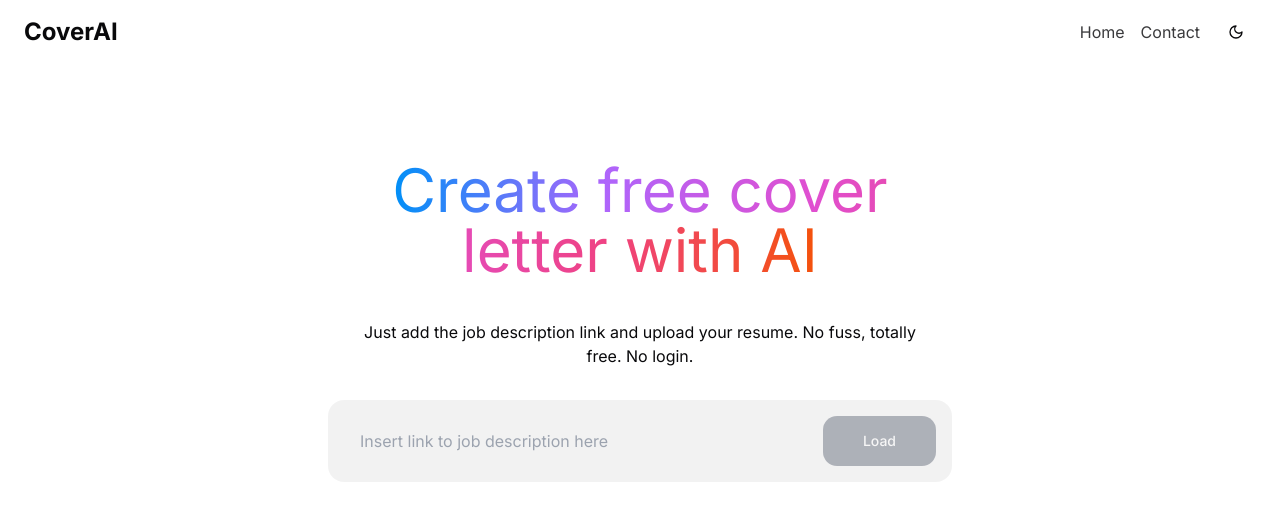
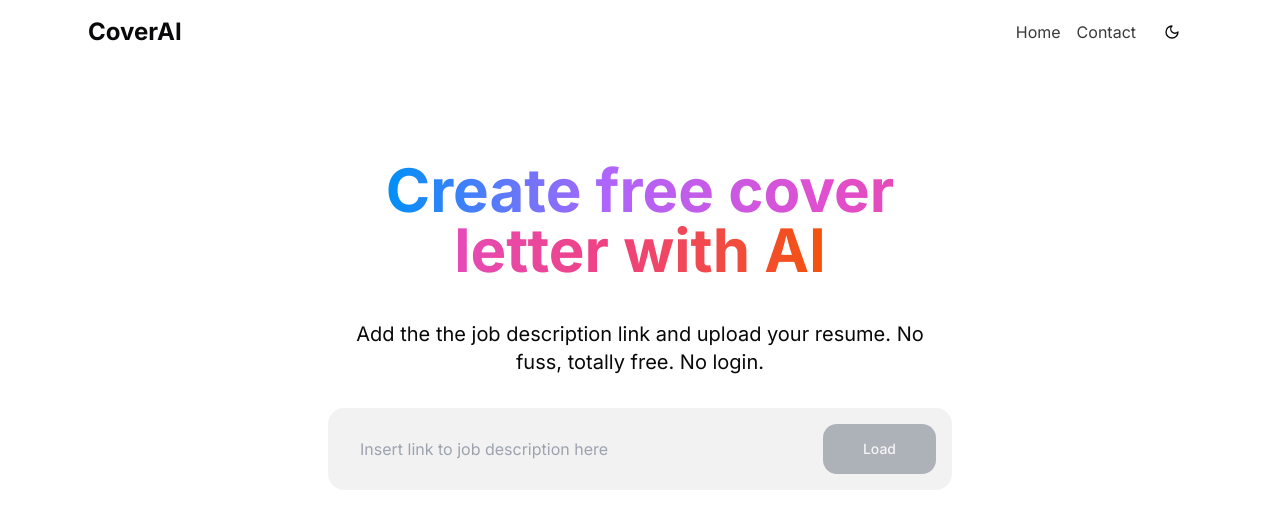
Before and after one commit to Oslotom/cover-letter-crafty, a React (Vite) app: page / in a window 1280 px wide. Shown: the top 528 px of the page. Built offline with nearby package versions, Linux system fonts and the light colour scheme; what @huggingface/inference would draw is missing.

Commit message:
asdfasdf

```diff
--- a/src/components/Header.tsx
+++ b/src/components/Header.tsx
@@ -8,7 +8,7 @@ export const Header = () => {
 
   return (
     <header className="fixed top-0 left-0 right-0 z-50 bg-transparent">
-      <div className="container mx-auto flex items-center justify-between h-16 px-4 md:px-6">
+      <div className="container max-w-6xl mx-auto flex items-center justify-between h-16 px-4 md:px-6">
         <Link to="/" className="text-2xl font-bold text-foreground">
           CoverAI
         </Link>
--- a/src/pages/Index.tsx
+++ b/src/pages/Index.tsx
@@ -30,17 +30,18 @@ const Index = () => {
       <div className="container max-w-2xl mx-auto space-y-2 pt-16 p-6">
         <div className="text-center space-y-4">
           <h1 className="text-6xl">
-            <span className="span-gradient-text">Create free cover letter with AI </span>
+            <span className="span-gradient-text font-bold">Create free cover letter with AI </span>
           </h1>
 
-          <p className="text-foreground dark:text-white p-6">
-            Just add the job description link and upload your resume. No fuss, totally free. No login.
+          <p className="text-foreground dark:text-white p-6 text-xl">
+            Add the the job description link and upload your resume. No fuss, totally free. No login.
           </p>
         </div>
 
         <div className="max-w-4xl mx-auto">
           <UrlInput onUrlContent={setJobContent} />
         </div>
+
       </div>
     </div>
   );
```
